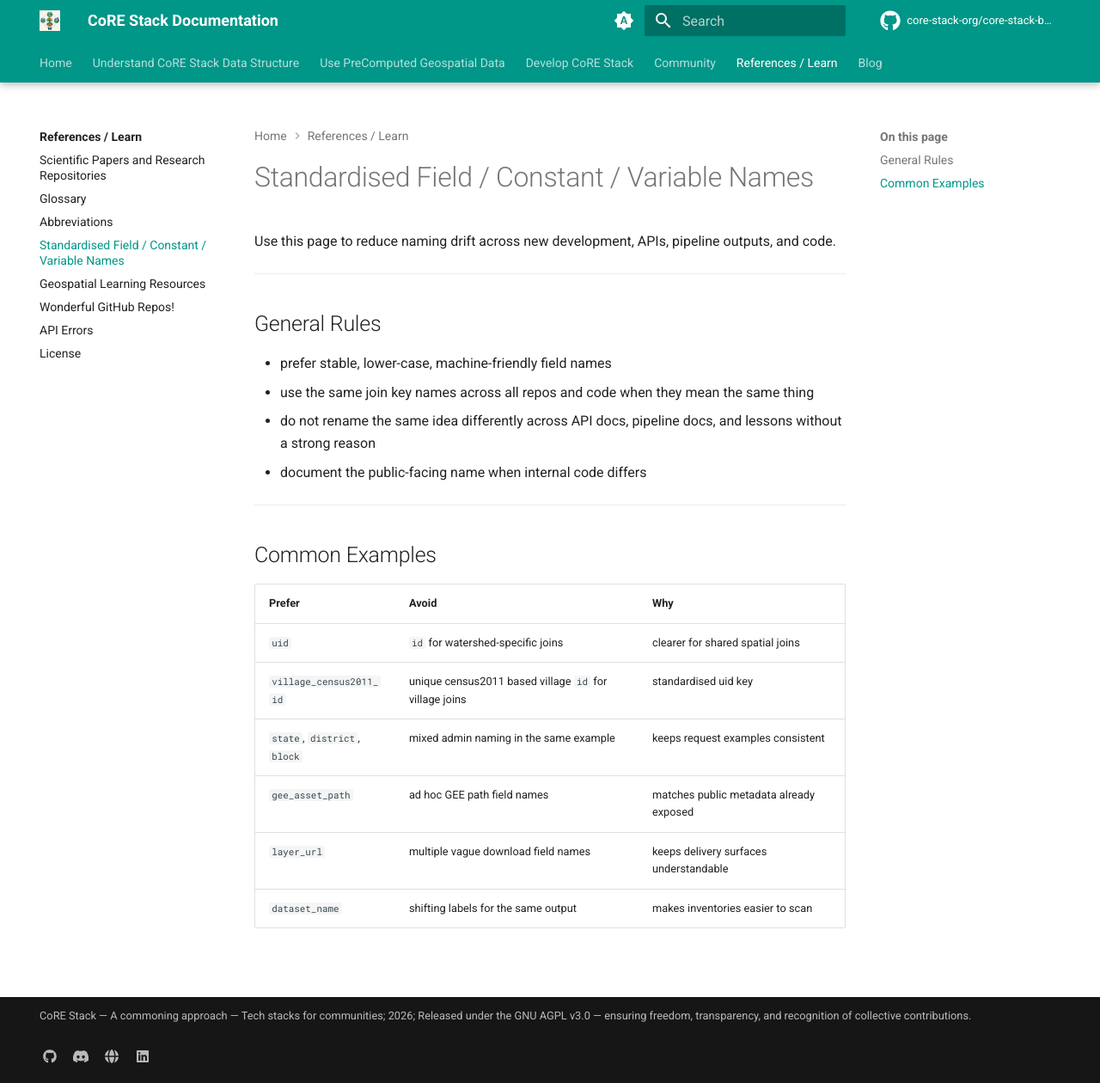
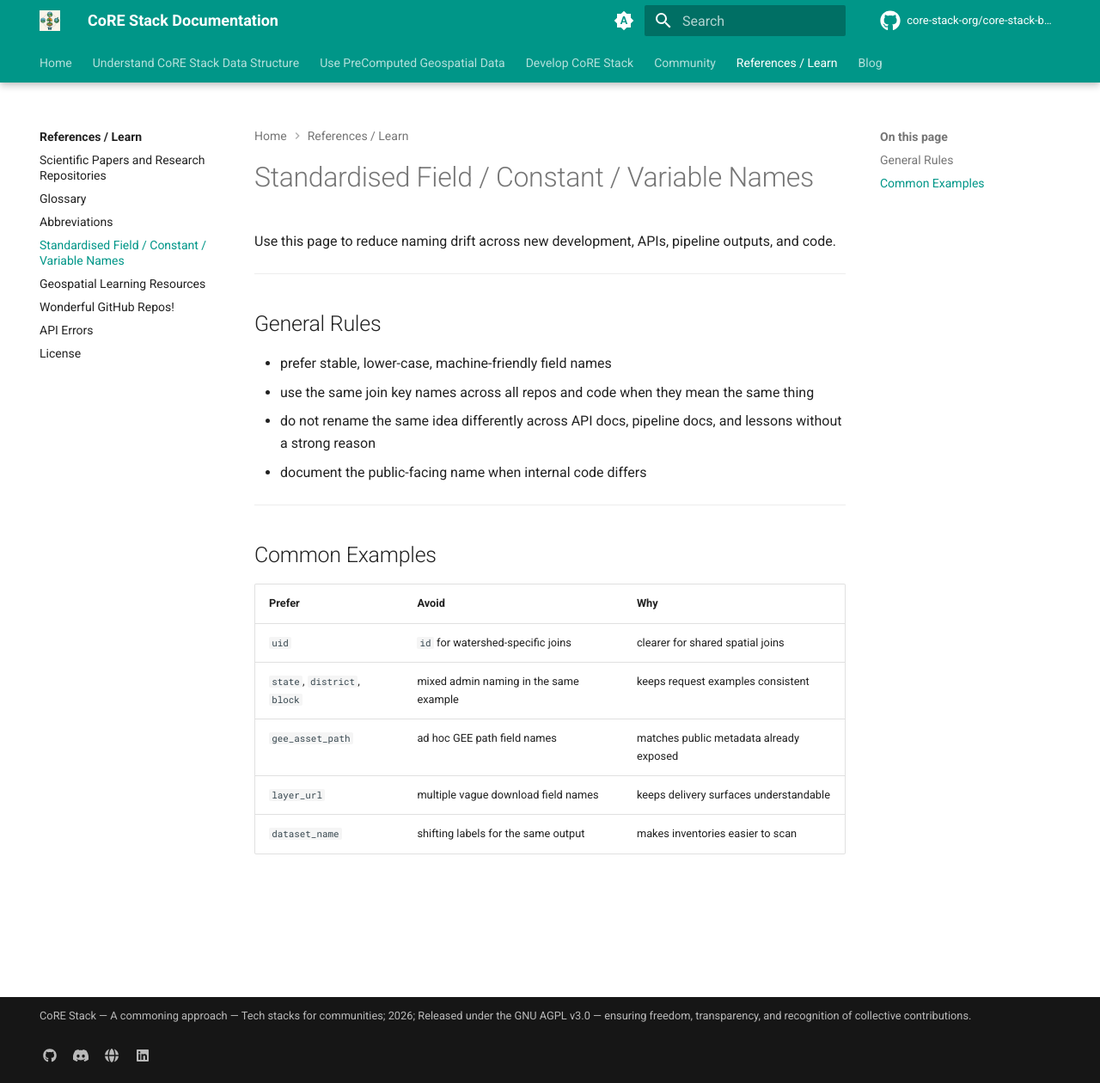
Before and after one commit to core-stack-org/core-stack-docs, an MkDocs documentation site: the page built from docs/reference/standardised-field-constant-variable-names.md, in a window 1280 px wide and 1260 px high. Shown: the whole window at 86% size. Built offline with MkDocs 1.6.1 and Material for MkDocs 9.7.7, drawn with Linux system fonts in a browser that asks for light colours; comment, search, counter and statistics services are not loaded.

Commit message:
live deploy test - cleaned

```diff
--- a/docs/reference/standardised-field-constant-variable-names.md
+++ b/docs/reference/standardised-field-constant-variable-names.md
@@ -23,7 +23,6 @@ Use this page to reduce naming drift across new development, APIs, pipeline outp
 | Prefer | Avoid | Why |
 |--------|-------|-----|
 | `uid` | `id` for watershed-specific joins | clearer for shared spatial joins |
-| `village_census2011_id` | unique census2011 based village `id` for village joins | standardised uid key |
 | `state`, `district`, `block` | mixed admin naming in the same example | keeps request examples consistent |
 | `gee_asset_path` | ad hoc GEE path field names | matches public metadata already exposed |
 | `layer_url` | multiple vague download field names | keeps delivery surfaces understandable |
```
